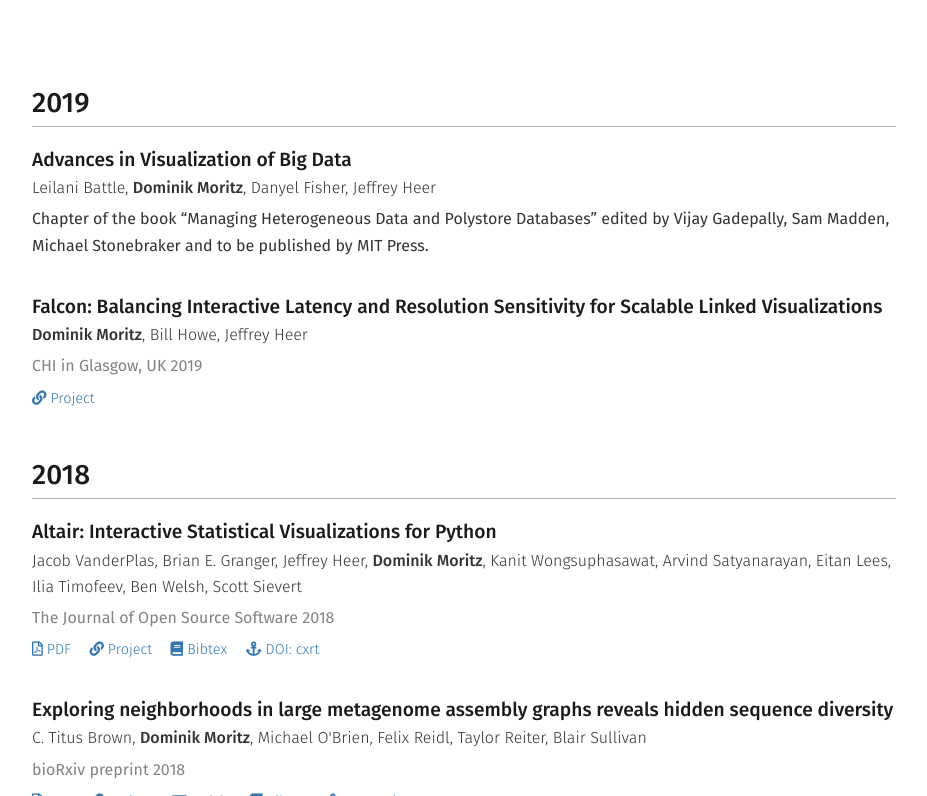
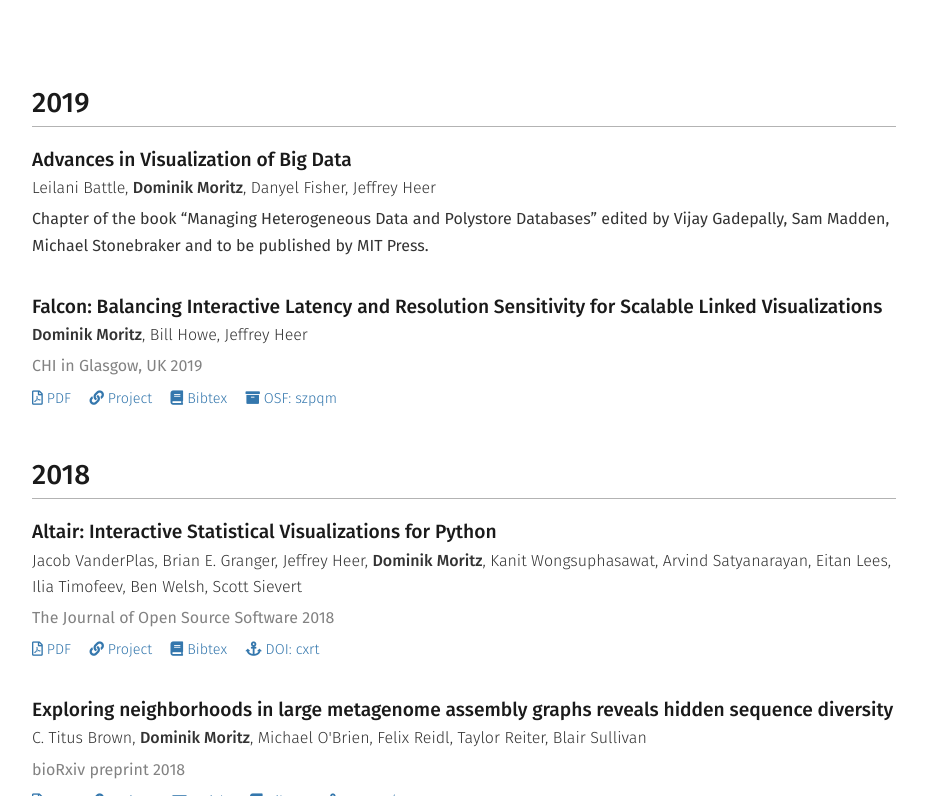
Before and after one commit to domoritz/domoritz.github.io, a Jekyll site: the page built from publications.md, in a window 1280 px wide and 900 px high, cut to the strip 104-900 px from the top of the window. Shown: the whole strip, without its empty margins (176-1103 px from the left). Built offline with Jekyll 4.4.1, drawn with Linux system fonts in a browser that asks for light colours; nearby versions of some CDN libraries.

Commit message:
Add Falcon paper

```diff
--- a/_data/publications.yml
+++ b/_data/publications.yml
@@ -18,6 +18,9 @@
 - id: Falcon
   title: "Falcon: Balancing Interactive Latency and Resolution Sensitivity for Scalable Linked Visualizations"
   year: 2019
+  doi: 10.1145/3290605
+  osf: szpqm
+  pdf: /papers/2019-Falcon-CHI.pdf
   authors:
     - Dominik Moritz
     - Bill Howe
```
Also changed, not shown: 1 other file.
